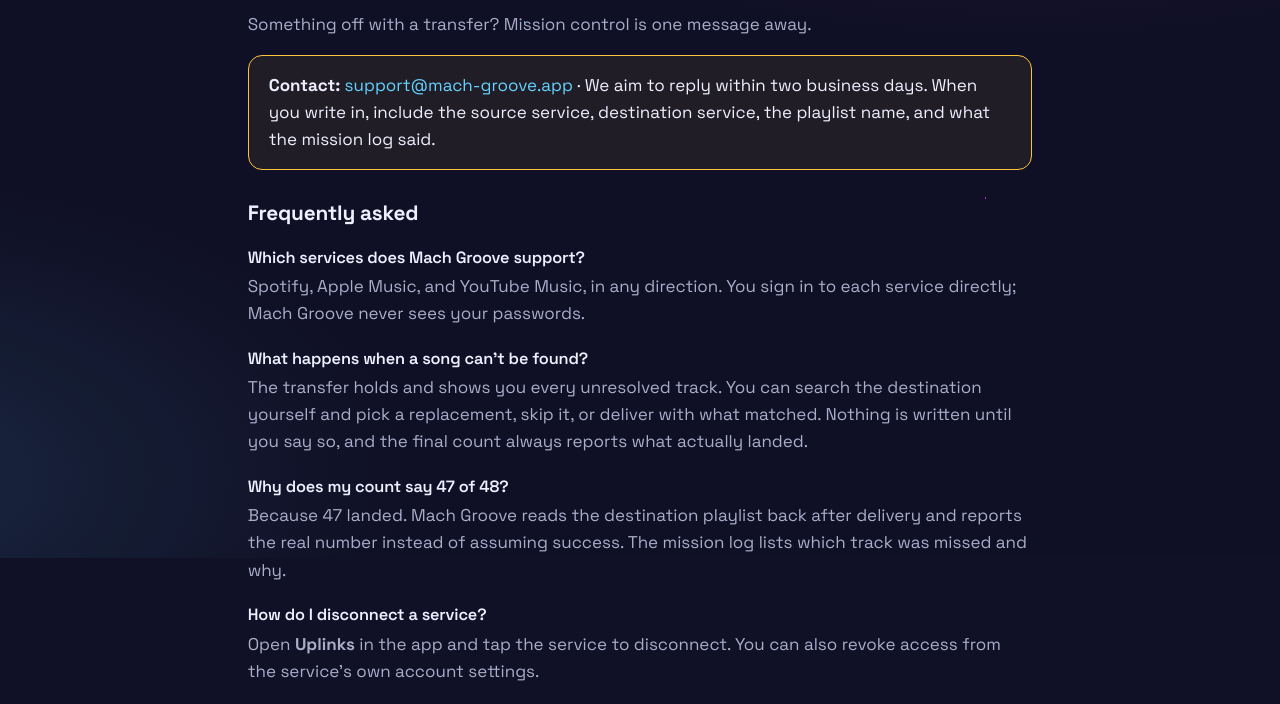
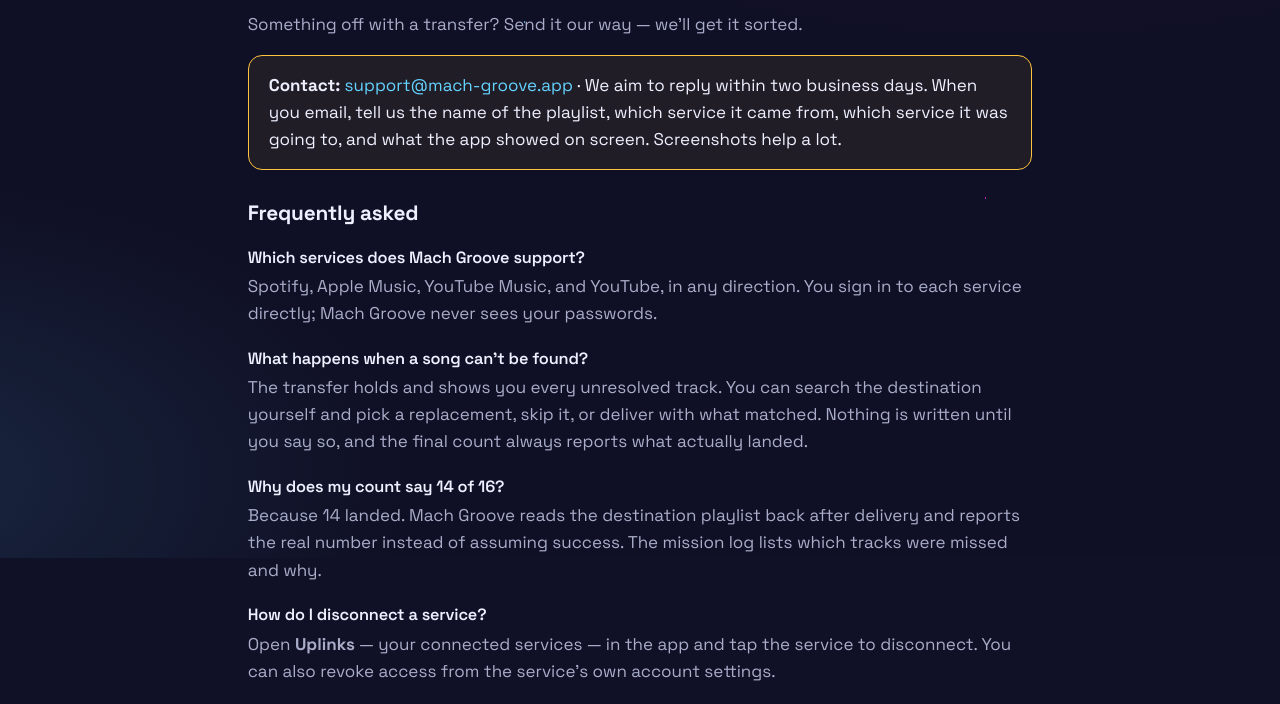
Before and after one commit to TheLMDxHangar/mach-groove-web, a plain HTML site: page support/index.html in a window 1280 px wide. Shown: the part 242-946 px from the top of the page. Drawn offline with Linux system fonts and the light colour scheme.

Commit message:
B-0045: support + privacy wording pass — plain-language contact box, YouTube added to service lists, 14-of-16 receipts, host name out of policy

```diff
--- a/support/index.html
+++ b/support/index.html
@@ -47,29 +47,29 @@
     <div class="container">
       <p class="eyebrow mono">GROUND CONTROL</p>
       <h1>Support</h1>
-      <p>Something off with a transfer? Mission control is one message away.</p>
+      <p>Something off with a transfer? Send it our way — we'll get it sorted.</p>
 
       <div class="notice" role="note">
         <strong>Contact:</strong> <a href="mailto:support@mach-groove.app">support@mach-groove.app</a> · We aim to reply within two business days.
-        When you write in, include the source service, destination service, the playlist name, and what the mission log said.
+        When you email, tell us the name of the playlist, which service it came from, which service it was going to, and what the app showed on screen. Screenshots help a lot.
       </div>
 
       <h2>Frequently asked</h2>
 
       <h3>Which services does Mach Groove support?</h3>
-      <p>Spotify, Apple Music, and YouTube Music, in any direction. You sign in to each service directly; Mach Groove never sees your passwords.</p>
+      <p>Spotify, Apple Music, YouTube Music, and YouTube, in any direction. You sign in to each service directly; Mach Groove never sees your passwords.</p>
 
       <h3>What happens when a song can't be found?</h3>
       <p>The transfer holds and shows you every unresolved track. You can search the destination yourself and pick a replacement, skip it, or deliver with what matched. Nothing is written until you say so, and the final count always reports what actually landed.</p>
 
-      <h3>Why does my count say 47 of 48?</h3>
-      <p>Because 47 landed. Mach Groove reads the destination playlist back after delivery and reports the real number instead of assuming success. The mission log lists which track was missed and why.</p>
+      <h3>Why does my count say 14 of 16?</h3>
+      <p>Because 14 landed. Mach Groove reads the destination playlist back after delivery and reports the real number instead of assuming success. The mission log lists which tracks were missed and why.</p>
 
       <h3>How do I disconnect a service?</h3>
-      <p>Open <strong>Uplinks</strong> in the app and tap the service to disconnect. You can also revoke access from the service's own account settings.</p>
+      <p>Open <strong>Uplinks</strong> — your connected services — in the app and tap the service to disconnect. You can also revoke access from the service's own account settings.</p>
 
       <h3>Does Mach Groove store my music data?</h3>
-      <p>Service tokens stay on your device. Transfer history is kept so you can see past missions. Full details are in the <a href="../privacy/">privacy policy</a>.</p>
+      <p>Your sign-in tokens and your transfer history stay on your phone. Full details are in the <a href="../privacy/">privacy policy</a>.</p>
 
       <h2>Feature requests &amp; bugs</h2>
       <p>Send them to <a href="mailto:support@mach-groove.app">support@mach-groove.app</a> with "FEATURE" or "BUG" in the subject. Screenshots of the mission log help a lot.</p>
```
Also changed, not shown: privacy/index.html (+4 -4 lines).
